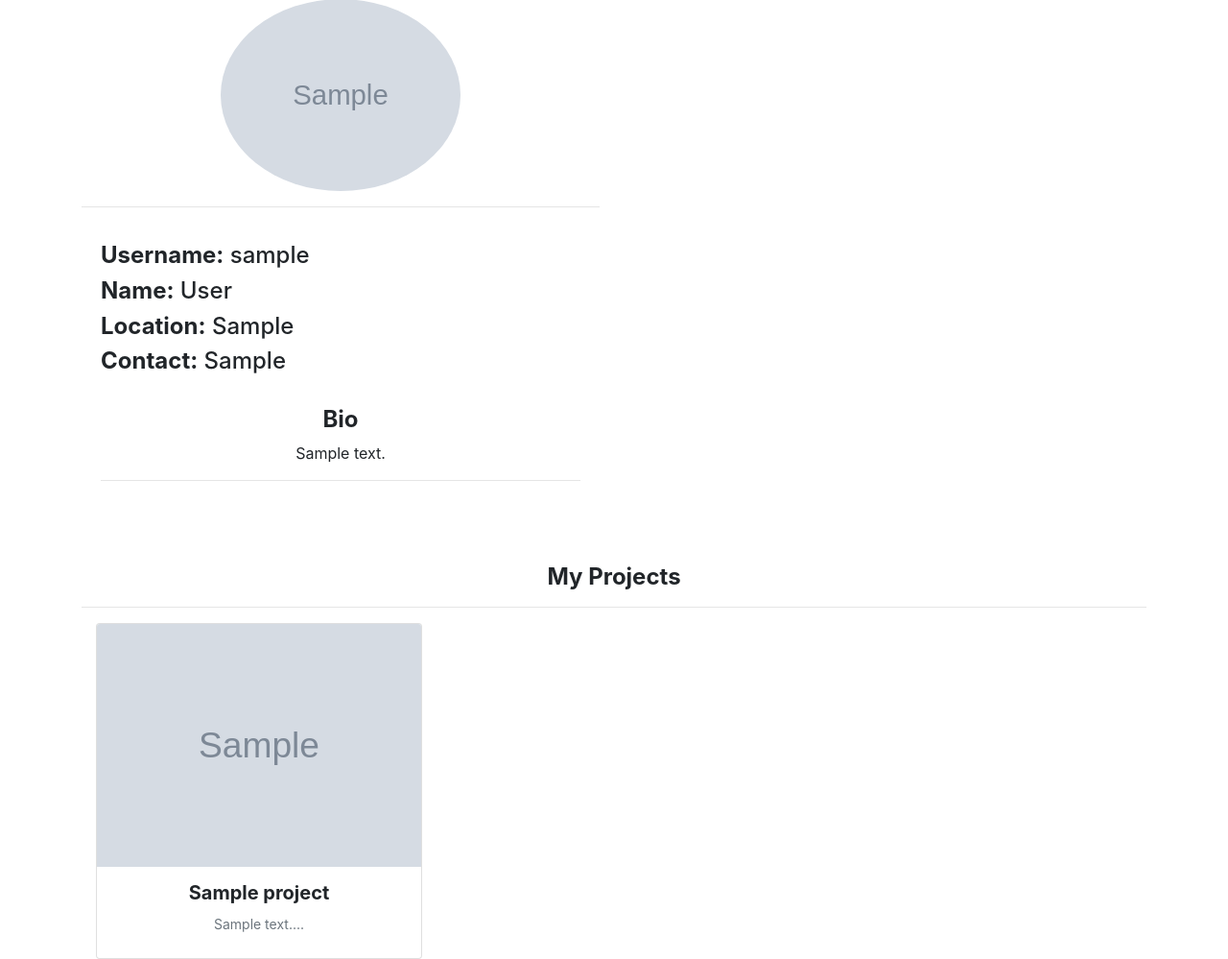
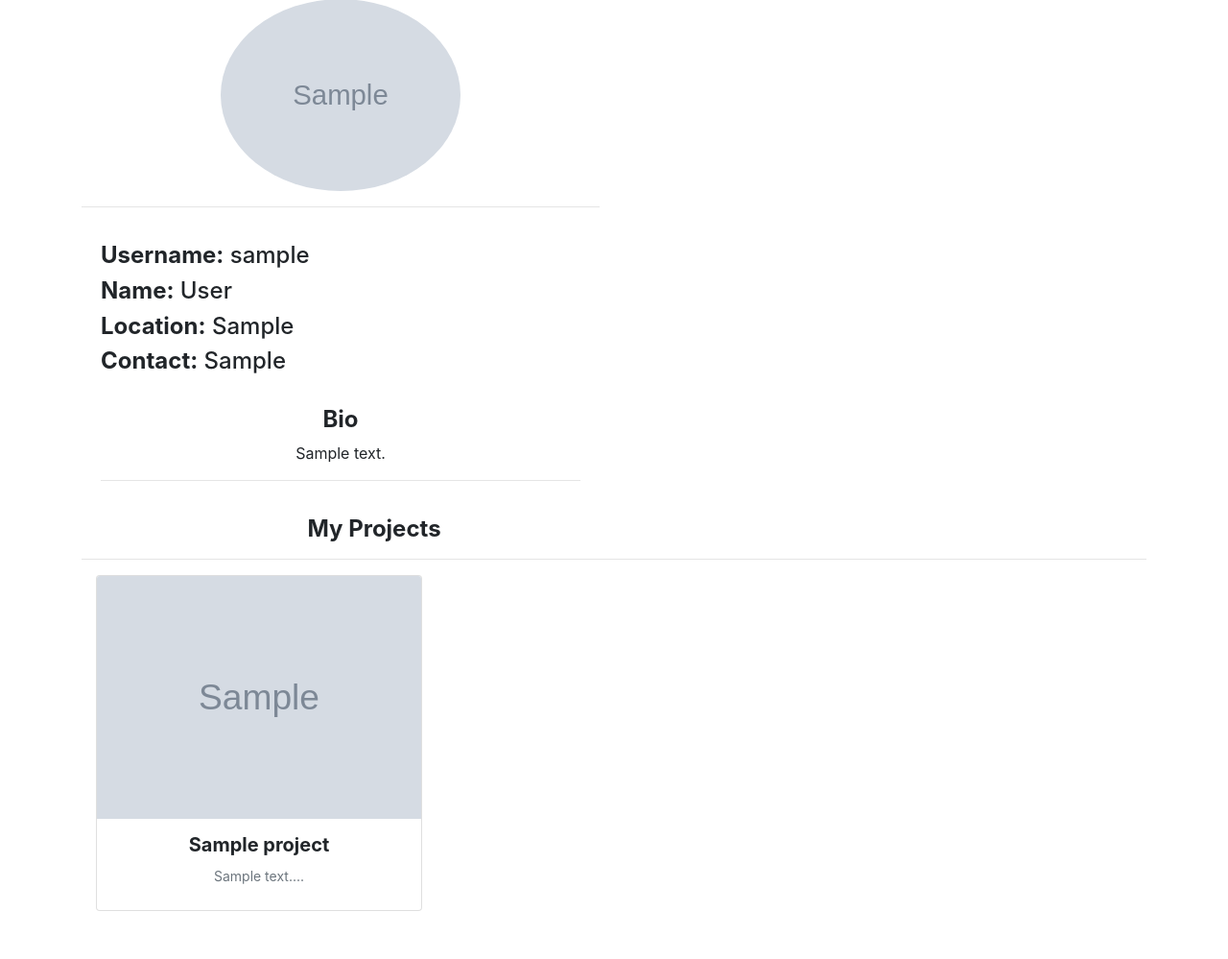
Before and after one commit to Kirugik/project-rating, a Django app: page /user-profile/ in a window 1280 px wide. Shown: the part 105-1104 px from the top of the page at 96% size. After the commit the page ends 1054 px from the top, so only its background shows below. Run offline with Django 4.2, Linux system fonts and the light colour scheme; a user stored in the database is signed in; tables that the repository leaves empty hold one stand-in row (values such as "Sample post"); grey boxes marked "Sample" are stand-in pictures; some libraries are stand-ins or nearby versions.

Commit message:
Fix: Fix the profiles page

```diff
--- a/rater/templates/rater/user_profile.html
+++ b/rater/templates/rater/user_profile.html
@@ -3,9 +3,9 @@
 
 
 {% block content %}
-<div class="container mt-5" >
-    <div class="row"style="padding-bottom: 50px;" >
-        <div class="col-lg-6">
+<div class="container mt-5 mb-5">
+    <div class="row">
+        <div class="col-md-6">
             <div style="text-align:center">
                 <img src="{{request.user.profile.profile_picture.url}}"  alt="profile_pic" width="250px"  height="200px " style="border-radius: 50%;">
             </div><hr>
@@ -26,10 +26,10 @@
     </div>
 
     <div >
-        <h4 class="text-center" style="font-weight: bold;">My Projects</h4><hr>
+        <h4 class="text-center" style="font-weight: bold; margin-left: -500px;">My Projects</h4><hr>
 
         {% for project in projects %}
-        <div class="col-lg-4 col-lg-4 col-lg-4">
+        <div class="col-md-4 col-md-4 col-md-4">
             <div class="card ">
                 <img src="{{project.project_image.url}}"  class="card-img-top img-fluid" alt="{{project.project_name}}" >
                 <div class="card-text text-center">
```
